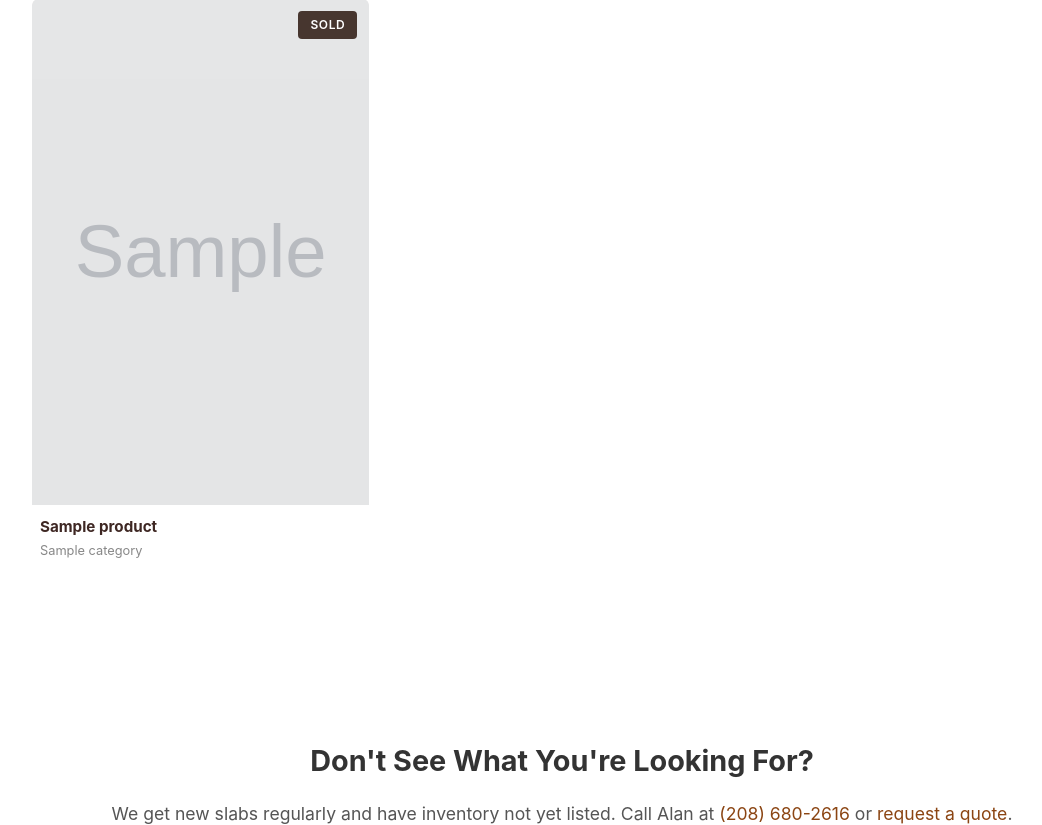
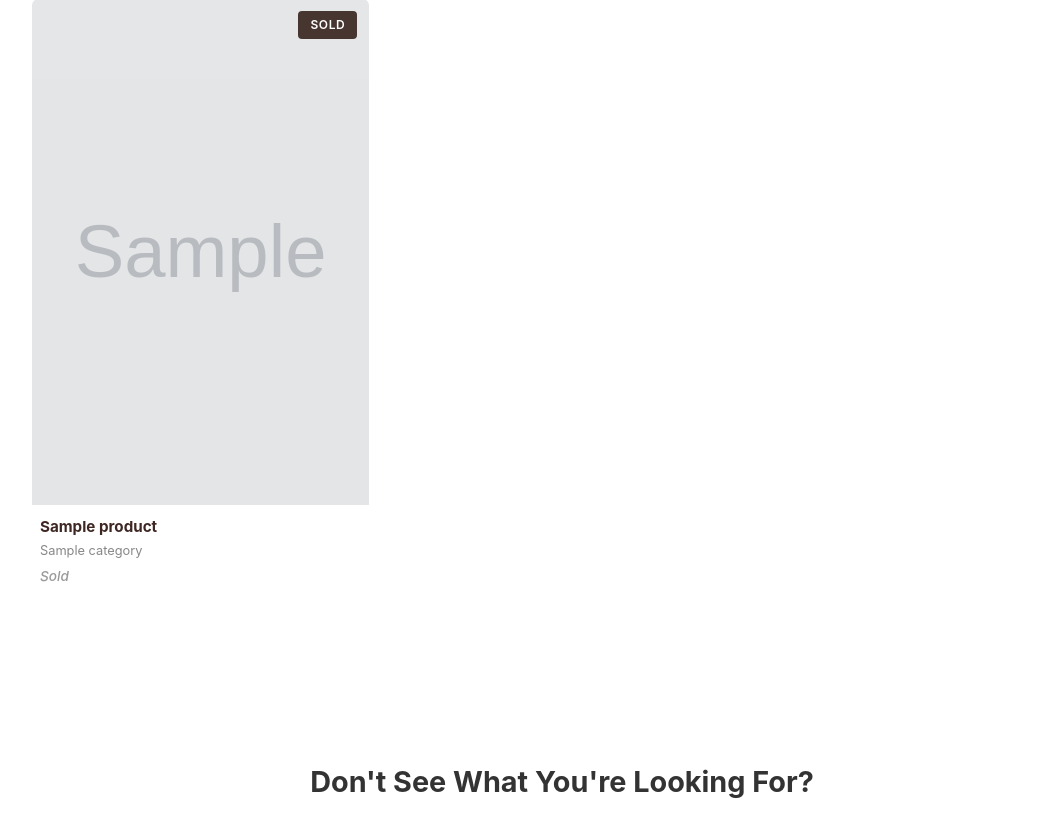
Before and after one commit to BillBrieferServer/wood, a FastAPI app: template app/templates/shop.html in a window 1280 px wide. Shown: the part 430-1255 px from the top of the page, without its empty margins (78-1120 px from the left). Run offline with FastAPI, Linux system fonts and the light colour scheme; the template is opened without the code that fills it: most values are stand-ins (such as "Sample title", 1, 10 or a date in 2020); grey boxes marked "Sample" are stand-in pictures.

Commit message:
Add Sold text in price area for sold product cards

```diff
--- a/app/static/css/style.css
+++ b/app/static/css/style.css
@@ -424,6 +424,8 @@
     letter-spacing: 0.05em;
     z-index: 1;
 }
+.product-card-info .sold-text { color: #999; font-weight: 500; font-style: italic; }
+
 .product-card.sold .product-card-image img {
     opacity: 0.5;
 }
--- a/app/templates/shop.html
+++ b/app/templates/shop.html
@@ -31,6 +31,8 @@
                 {% if p.category %}<span class="species">{{ p.category }}</span>{% endif %}
                 {% if p.stock_status == 'instock' %}
                 <p class="price">Call for Pricing</p>
+                {% else %}
+                <p class="price sold-text">Sold</p>
                 {% endif %}
             </div>
         </a>
```
